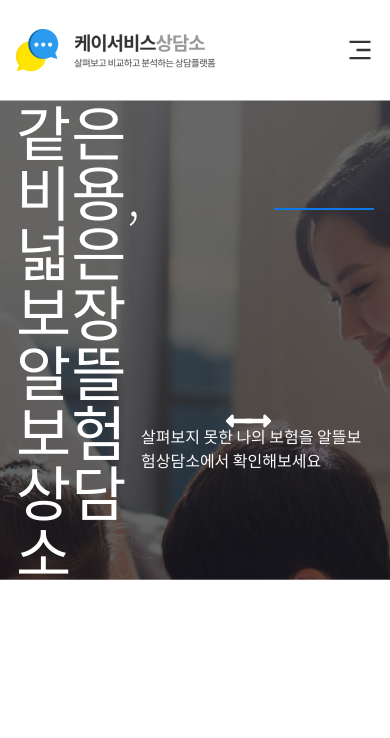
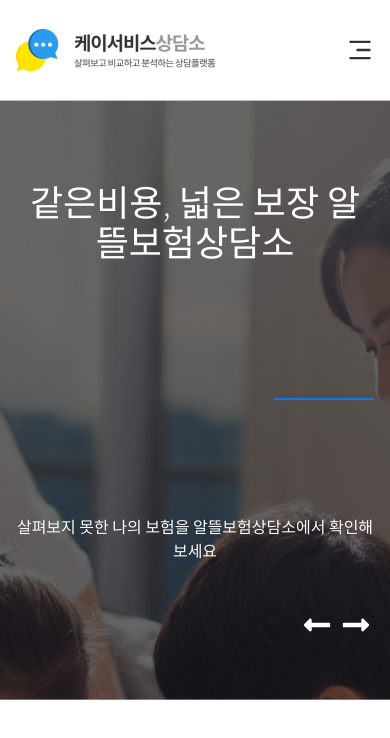
Before and after one commit to zulqarnain1231/one, a Next.js app: page / in a window 390 px wide. Shown: the top 738 px of the page. Built offline with nearby package versions, Linux system fonts and the light colour scheme.

Commit message:
finished hero section

```diff
--- a/components/Home/Hero/Hero.tsx
+++ b/components/Home/Hero/Hero.tsx
@@ -11,7 +11,7 @@ const NextArrow = (props: any) => {
   const { className, style, onClick } = props;
   return (
     <button
-      className={`text-white-main flex items-center justify-center absolute bottom-[30%] z-10 right-[30%]`}
+      className={`text-white-main flex items-center justify-center absolute md:bottom-[20%] bottom-[10%] z-10 md:right-[10%] right-[5%]`}
       onClick={onClick}
     >
       <FaLongArrowAltRight className="text-[30px] text-white-main" />
@@ -23,7 +23,7 @@ const PrevArrow = (props: any) => {
   const { className, style, onClick } = props;
   return (
     <button
-      className={`text-white-main flex items-center justify-center absolute bottom-[30%] z-10 right-[35%]`}
+      className={`text-white-main flex items-center justify-center absolute md:bottom-[20%] bottom-[10%] z-10 md:right-[15%] right-[15%]`}
       onClick={onClick}
     >
       <FaLongArrowAltLeft className="text-[30px] text-white-main" />
--- a/components/Home/Hero/HeroSlide.tsx
+++ b/components/Home/Hero/HeroSlide.tsx
@@ -7,14 +7,18 @@ interface Props {
 const HeroSlide: React.FC<Props> = ({ title, detail, background }: Props) => {
   return (
     <div
-      className={`lg:px-10 px-4 w-full h-full flex items-center justify-between  ${background} bg-cover bg-no-repeat bg-center`}
+      className={`lg:px-10 px-4 w-full sm:h-[calc(100vh-100px)] h-[600px] flex lg:flex-row flex-col items-center lg:justify-between justify-start  ${background} bg-cover bg-no-repeat bg-center`}
     >
-      <h1 className="text-white-main text-6xl font-medium w-[60%]">{title}</h1>
+      <h1 className="text-white-main sm:text-6xl text-4xl lg:text-right text-center font-medium lg:w-[40%] w-full mt-20 lg:mt-0">
+        {title}
+      </h1>
       <div className="h-full flex flex-col items-end justify-center gap-4">
         <div className="flex items-center justify-end">
-          <div className="w-[100px] h-[200px] border-t-2 border-t-brand-main"></div>
+          <div className="w-[100px] lg:h-[200px] h-[100px] border-t-2 border-t-brand-main"></div>
         </div>
-        <p className="text-white-off text-base font-medium">{detail}</p>
+        <p className="text-white-off text-base text-center font-medium">
+          {detail}
+        </p>
       </div>
     </div>
   );
--- a/styles/globals.css
+++ b/styles/globals.css
@@ -3,10 +3,9 @@
 @tailwind utilities;
 
 .slick-track {
-  display: flex !important;
+  display: flex;
+  height: 100% !important;
 }
-
-.slick-track .slick-slide {
+.slick-slide {
   height: 100% !important;
-  background: red !important;
 }
```
